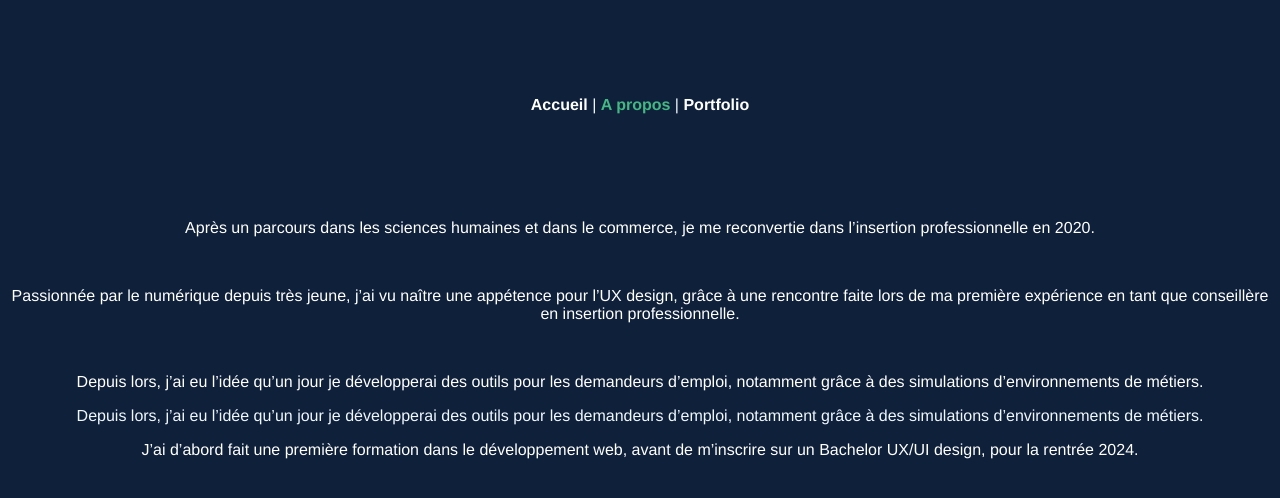
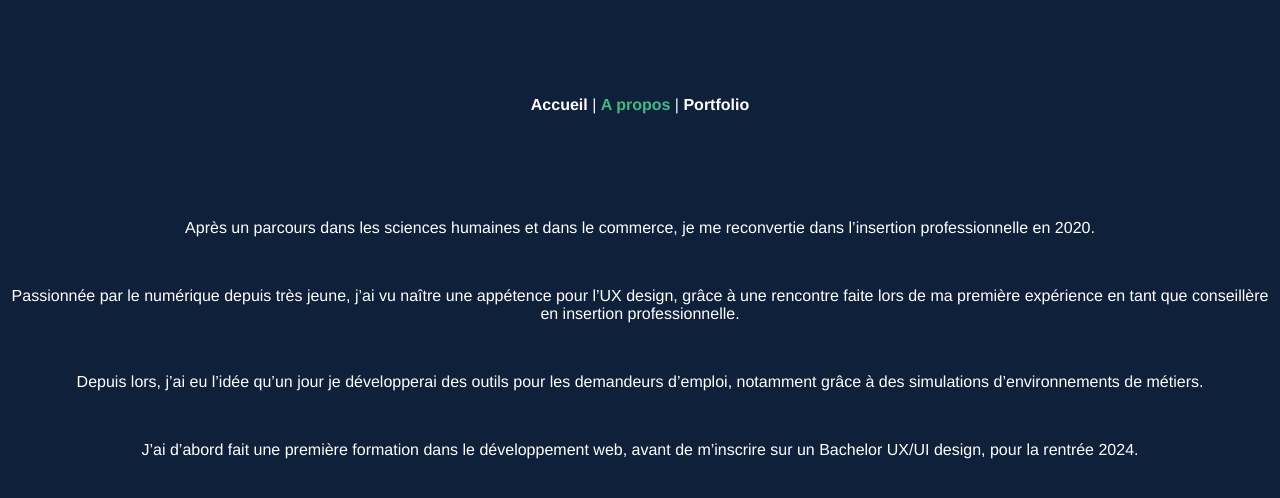
Before and after one commit to SolenPB/uxdesign-port, a Vue app: page /#/about in a window 1280 px wide. Shown: the top 498 px of the page. Built offline with nearby package versions, Linux system fonts and the light colour scheme.

Commit message:
modif about

```diff
--- a/src/components/AboutPage.vue
+++ b/src/components/AboutPage.vue
@@ -10,7 +10,7 @@ export default {
     <br>
     <p>Passionnée par le numérique depuis très jeune, j’ai vu naître une appétence pour l’UX design, grâce à une rencontre faite lors de ma première expérience en tant que conseillère en insertion professionnelle.</p>
     <br>
-    <p>Depuis lors, j’ai eu l’idée qu’un jour je développerai des outils pour les demandeurs d’emploi, notamment grâce à des simulations d’environnements de métiers.</p>Depuis lors, j’ai eu l’idée qu’un jour je développerai des outils pour les demandeurs d’emploi, notamment grâce à des simulations d’environnements de métiers.
+    <p>Depuis lors, j’ai eu l’idée qu’un jour je développerai des outils pour les demandeurs d’emploi, notamment grâce à des simulations d’environnements de métiers.</p>
     <br>
     <p>J’ai d’abord fait une première formation dans le développement web, avant de m’inscrire sur un Bachelor UX/UI design, pour la rentrée 2024.</p>
 </template>
```
